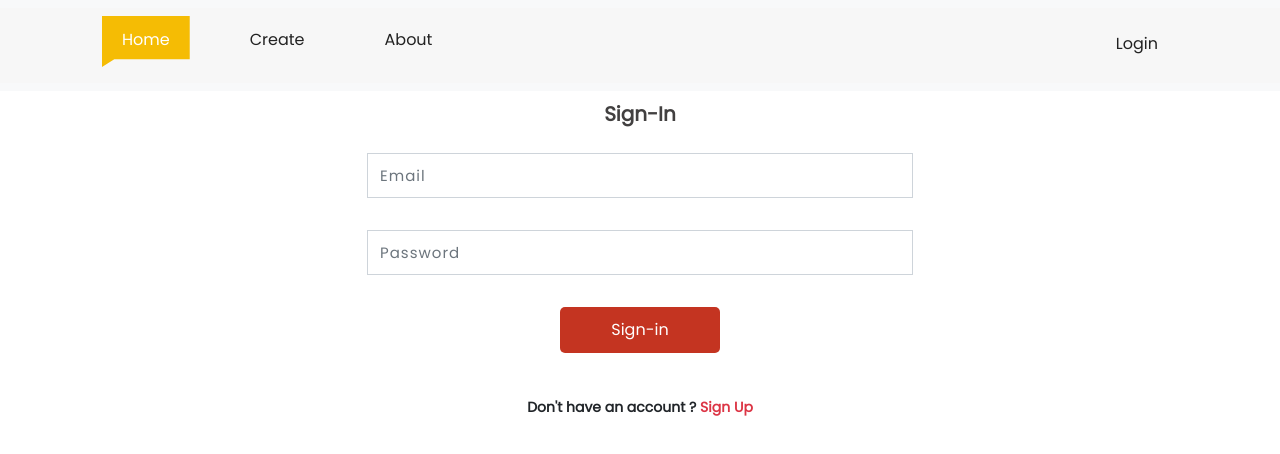
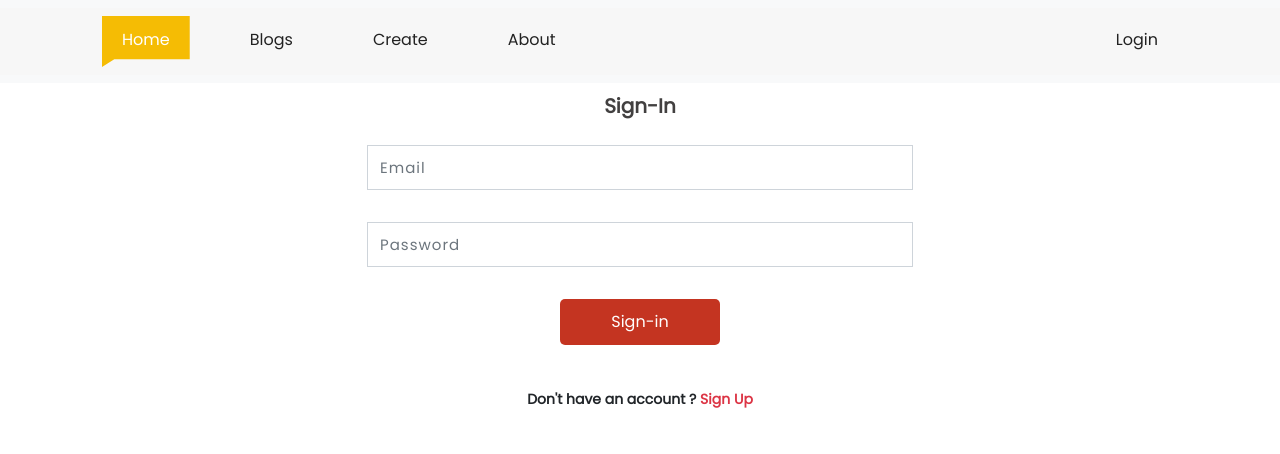
Before and after one commit to Henok-Al/Blog-App, a React (Create React App) app: page /auth in a window 1280 px wide. Shown: the top 454 px of the page. Built offline with nearby package versions, Linux system fonts and the light colour scheme; no server answers.

Commit message:
sign-in and sign-up completed

```diff
--- a/src/App.js
+++ b/src/App.js
@@ -4,7 +4,7 @@
 import Home from "./pages/Home";
 import { ToastContainer } from "react-toastify";
 import "react-toastify/dist/ReactToastify.css";
-import { Routes, Route } from "react-router-dom";
+import { Routes, Route,useNavigate } from "react-router-dom";
 import Detail from "./pages/Detail";
 import AddEditBlog from "./pages/AddEditBlog";
 import NotFound from "./pages/NotFound";
@@ -13,11 +13,13 @@
 import Header from "./components/Header";
 import { useEffect, useState } from "react";
 import { auth } from "./firebase";
+import { signOut } from "firebase/auth";
 
 function App() {
   const [active, setActive] = useState("home");
   const [user, setUser] = useState(null);
 
+  const navigate = useNavigate();
 
   useEffect(() => {
     auth.onAuthStateChanged((authUser) => {
@@ -29,12 +31,21 @@
     });
   }, []);
 
+  const handleLogout = () => {
+    signOut(auth).then(() => {
+      setUser(null);
+      setActive("login")
+      navigate("/auth")
+    })
+  }
+
   return (
     <div className="App">
       <Header
       setActive={setActive}
       active={active}
       user={user}
+      handleLogout={handleLogout}
       />
       <ToastContainer position="top-center"/>
       <Routes>
--- a/src/components/Header.js
+++ b/src/components/Header.js
@@ -1,6 +1,9 @@
 import React from "react";
 import { Link } from "react-router-dom";
-const Header = ({ active, setActive }) => {
+import transitions from "bootstrap";
+
+const Header = ({ active, setActive, user, handleLogout }) => {
+  const userId = user?.uid;
   return (
     <nav className="navbar navbar-expand-lg navbar-light bg-light">
       <div className="container-fluid bg-faded padding-media">
@@ -18,12 +21,11 @@
             >
               <span className="fa fa-bars"></span>
             </button>
-
-            <div className="collapse navbar-collapse">
-              <ul
-                className="navbar-nav me-auto mb-2 mb-1g-0"
+            <div
+              className="collapse navbar-collapse"
               id="navbarSupportedContent"
             >
+              <ul className="navbar-nav me-auto mb-2 mb-lg-0">
                 <Link to="/" style={{ textDecoration: "none" }}>
                   <li
                     className={`nav-item nav-link ${
@@ -34,6 +36,17 @@
                     Home
                   </li>
                 </Link>
+                <Link to="/blogs" style={{ textDecoration: "none" }}>
+                  <li
+                    className={`nav-item nav-link ${
+                      active === "blogs" ? "active" : ""
+                    }`}
+                    onClick={() => setActive("blogs")}
+                  >
+                    Blogs
+                  </li>
+                </Link>
+
                 <Link to="/create" style={{ textDecoration: "none" }}>
                   <li
                     className={`nav-item nav-link ${
@@ -44,6 +57,7 @@
                     Create
                   </li>
                 </Link>
+
                 <Link to="/about" style={{ textDecoration: "none" }}>
                   <li
                     className={`nav-item nav-link ${
@@ -57,6 +71,28 @@
               </ul>
               <div className="row g-3">
                 <ul className="navbar-nav me-auto mb-2 mb-lg-0">
+                  {userId ? (
+                    <>
+                      <div className="profile-logo">
+                        <img
+                          src="https://cdn-icons-png.flaticon.com/512/149/149071.png"
+                          alt="logo"
+                          style={{
+                            width: "30px",
+                            height: "30px",
+                            borderRadius: "50%",
+                            marginTop: "12px",
+                          }}
+                        />
+                      </div>
+                      <p style={{ marginTop: "12px", marginLeft: "5px" }}>
+                        {user?.displayName}
+                      </p>
+                      <li className="nav-item nav-link" onClick={handleLogout}>
+                        Logout
+                      </li>
+                    </>
+                  ) : (
                     <Link to="/auth" style={{ textDecoration: "none" }}>
                       <li
                         className={`nav-item nav-link ${
@@ -67,6 +103,7 @@
                         Login
                       </li>
                     </Link>
+                  )}
                 </ul>
               </div>
             </div>
```
Also changed, not shown: src/pages/Auth.js (+0 -198 lines). Lines whose indentation alone changed are shown as unchanged.
